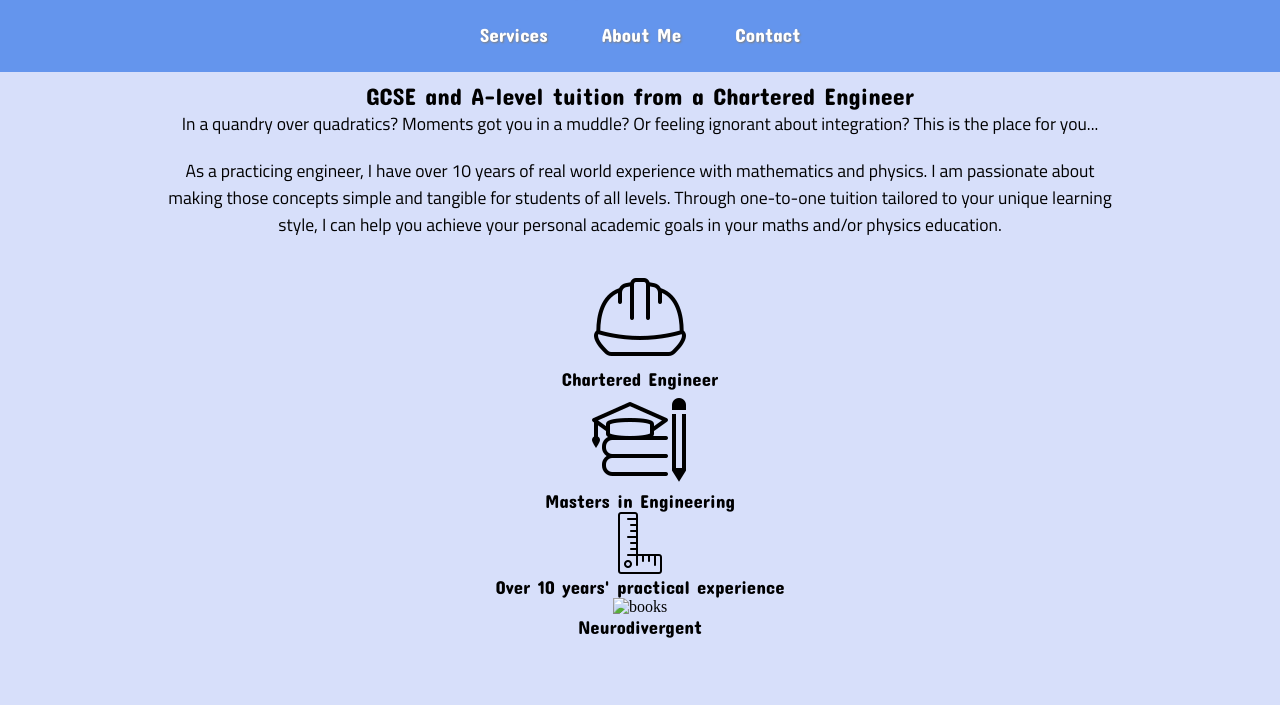
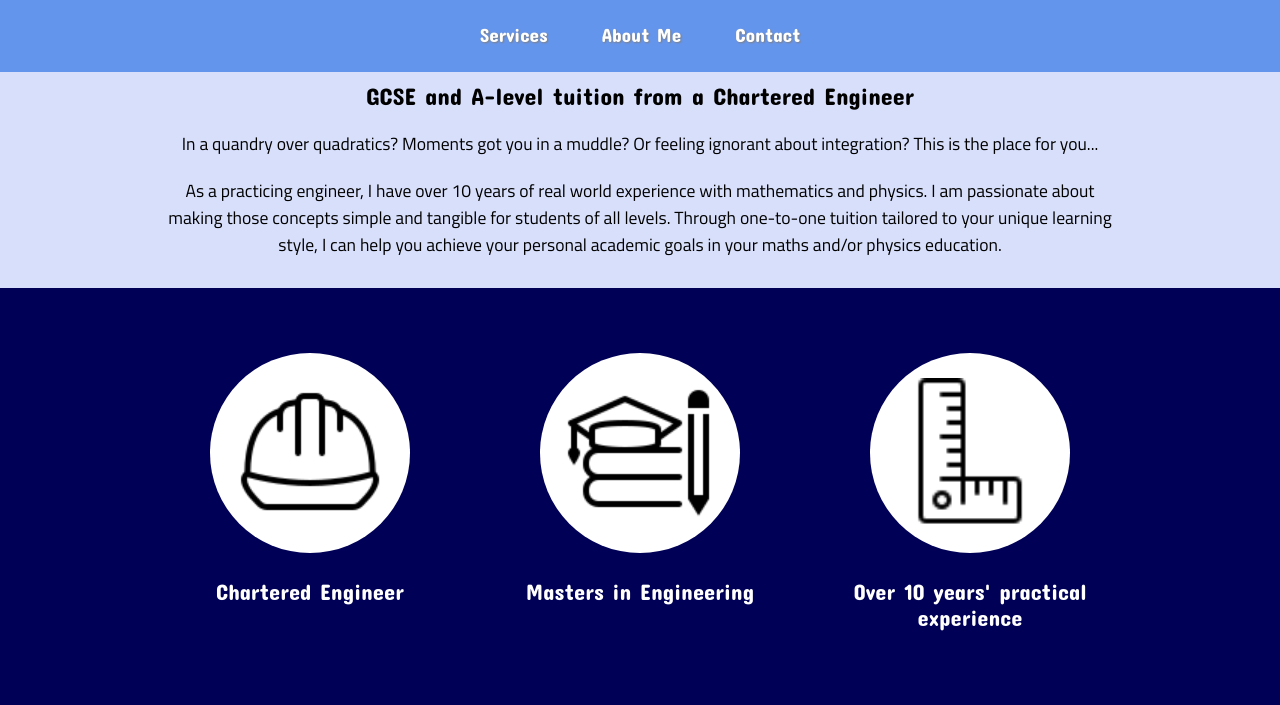
Before and after one commit to bethwilliamsdesign/tutor, a plain HTML site: page index.html in a window 1280 px wide. Shown: the part 60-765 px from the top of the page. Drawn offline with Linux system fonts and the light colour scheme.

Commit message:
Add files via upload

```diff
--- a/Styling/tutoring-style.css
+++ b/Styling/tutoring-style.css
@@ -12,7 +12,7 @@ h2{
     font-weight: 400;
     font-style: normal;
     margin: 0;
-    padding: 0;
+    padding: 0 0 20 0;;
 }
 
 h3, h4, h5, h6{
@@ -103,6 +103,8 @@ div{
 /* Nav Menu */
 .main-menu-top-level{
     display: flex;
+    flex-direction: row;
+    flex-wrap: wrap;
     justify-content: center;
     gap: 10px;
     padding: 0 5;
@@ -111,7 +113,11 @@ div{
 @media all and (max-width: 500px){
     .main-menu-top-level{
         flex-direction: column;
-    }}
+    }
+    .title-container{
+        font-size: 0.75rem;
+    }
+}
 
 .main-menu-top-level li {
 	display:inline;
@@ -146,13 +152,6 @@ div{
     padding-bottom: 10px;
 }
 
-.main-title-container{
-    width: 75%;
-    padding: 10px 0;
-    position: relative;
-    left: 12.5%;
-}
-
 .main-text-container{
     width: 75%;
     padding: 10px 0;
@@ -160,6 +159,54 @@ div{
     left: 12.5%;
 }
 
+.experience-container{
+    display: flex;
+    flex-direction: row;
+    flex-wrap: wrap;
+    justify-content: center;
+    background-color: rgb(0, 0, 87);
+    padding: 0;
+}
+
+.experience-item{
+    height: 300px;
+    width: 250px;
+    padding: 0;
+    margin: 40;
+    color: white;
+}
+
+.experience-icon{
+    height: 200px;
+    width: 200px;
+    background-color: white;
+    border-radius: 50%;
+    padding: 0;
+    margin: 0;
+    color: white;
+    position: relative;
+    top: 25px;
+    left: 25px
+}
+
+.experience-icon > img{
+    height: 150px;
+    width: 150px;
+    position: relative;
+    top: 25px
+}
+
+.experience-text{
+    margin-top: 50px;
+    font-size: 1.2rem;
+}
+
+
+/*@media all and (max-width: 500px){
+    .experience-container{
+        flex-direction: column;
+    }}
+*/
 .footer-container{
     background-color: cornflowerblue;
     height:25px;
```
